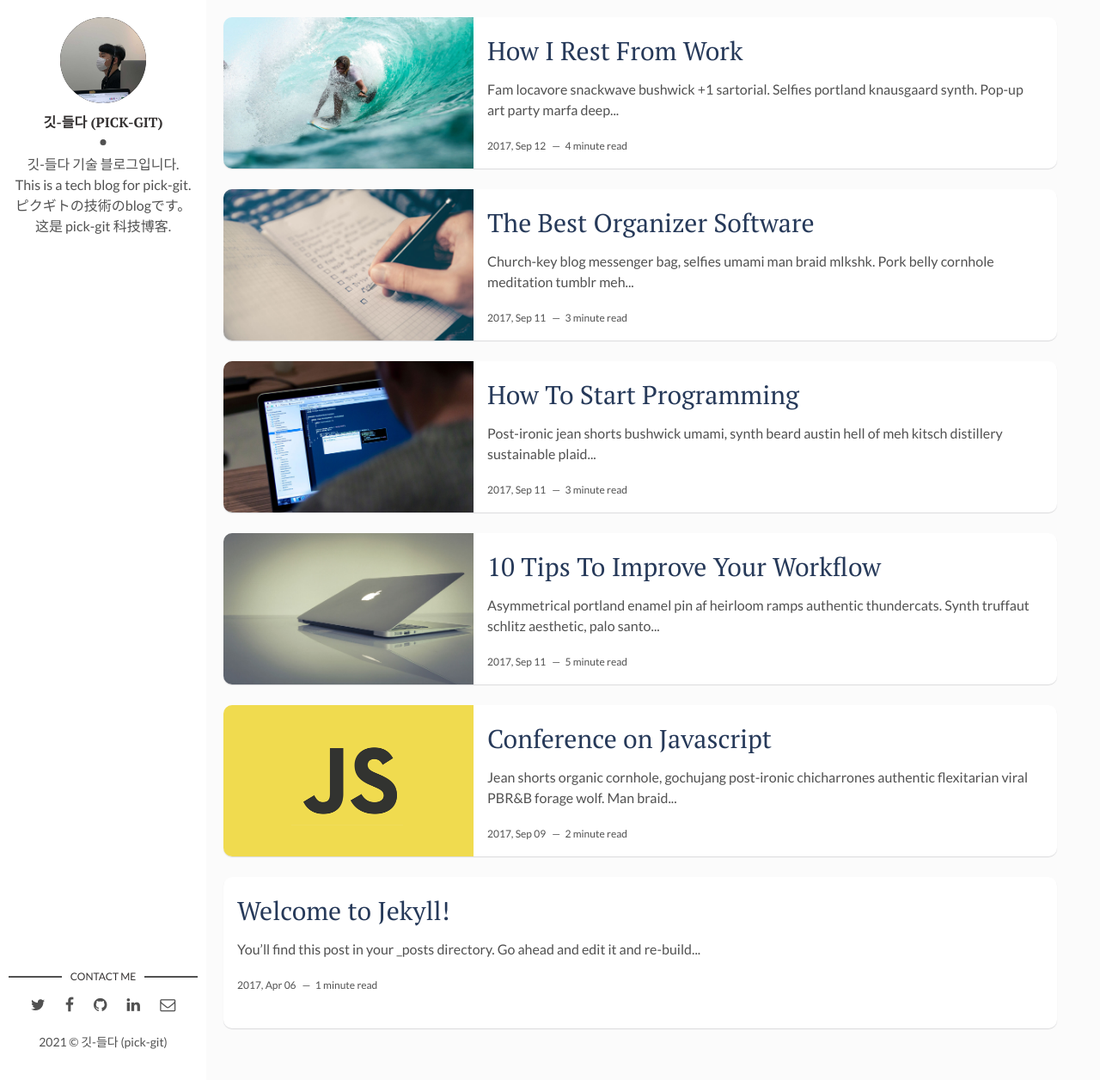
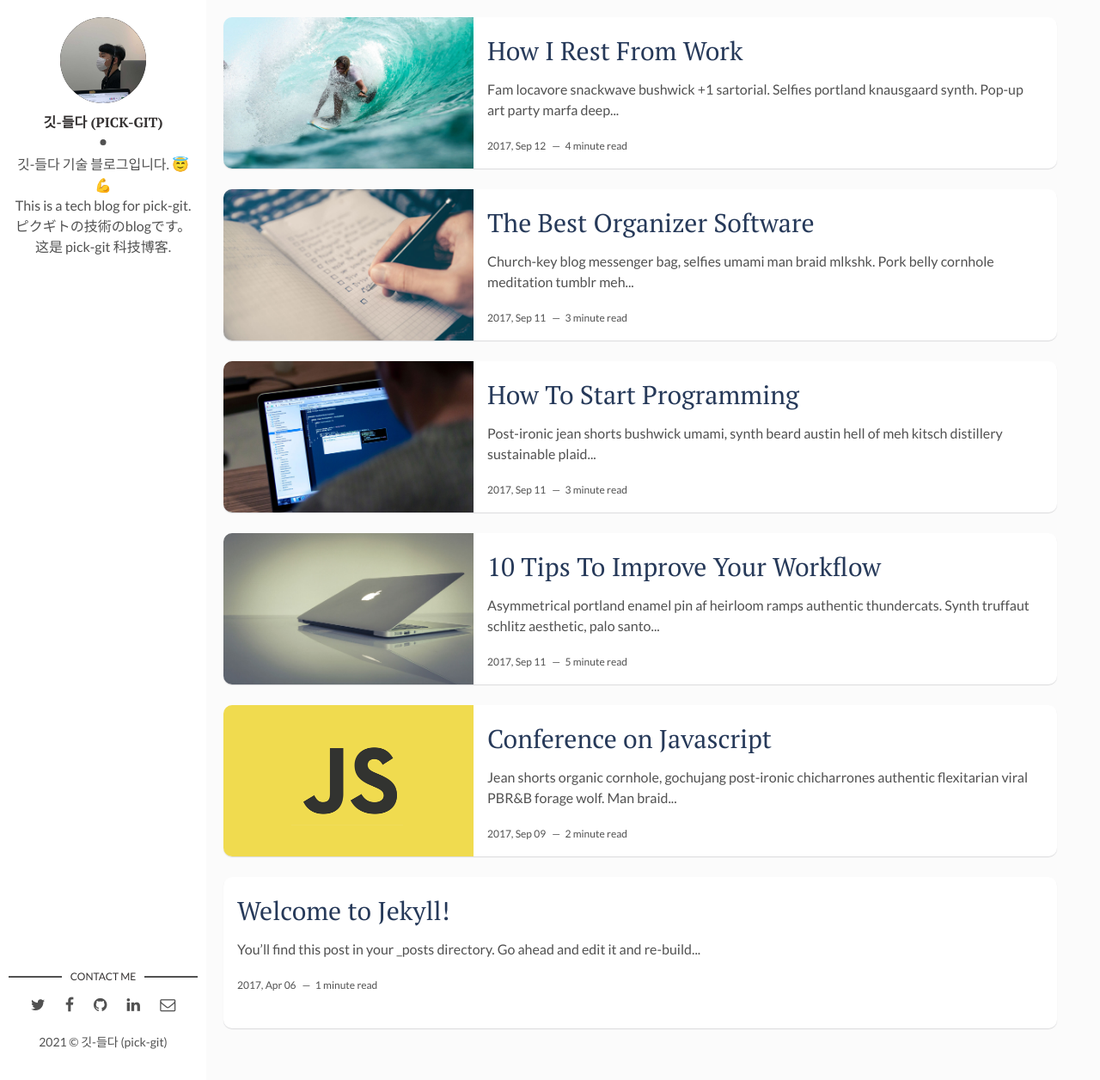
Before and after one commit to 2021-pick-git/2021-pick-git.github.io, a Jekyll site: the page built from index.html, in a window 1280 px wide and 1256 px high. Shown: the whole window at 86% size. Built offline with Jekyll 4.4.1, drawn with Linux system fonts in a browser that asks for light colours; the list of posts is cut into pages by our own code.

```diff
--- a/_config.yml
+++ b/_config.yml
@@ -10,7 +10,7 @@ site-twitter: #if your site has a twitter account, enter it here
 author: 깃-들다 (pick-git) # add your name
 author-img: mark.jpg # add your photo
 about-author:  # add description
-  깃-들다 기술 블로그입니다.</br>
+  깃-들다 기술 블로그입니다. 😇💪</br>
   This is a tech blog for pick-git.</br>
   ピクギトの技術のblogです。</br>
   这是 pick-git 科技博客.</br>
```
